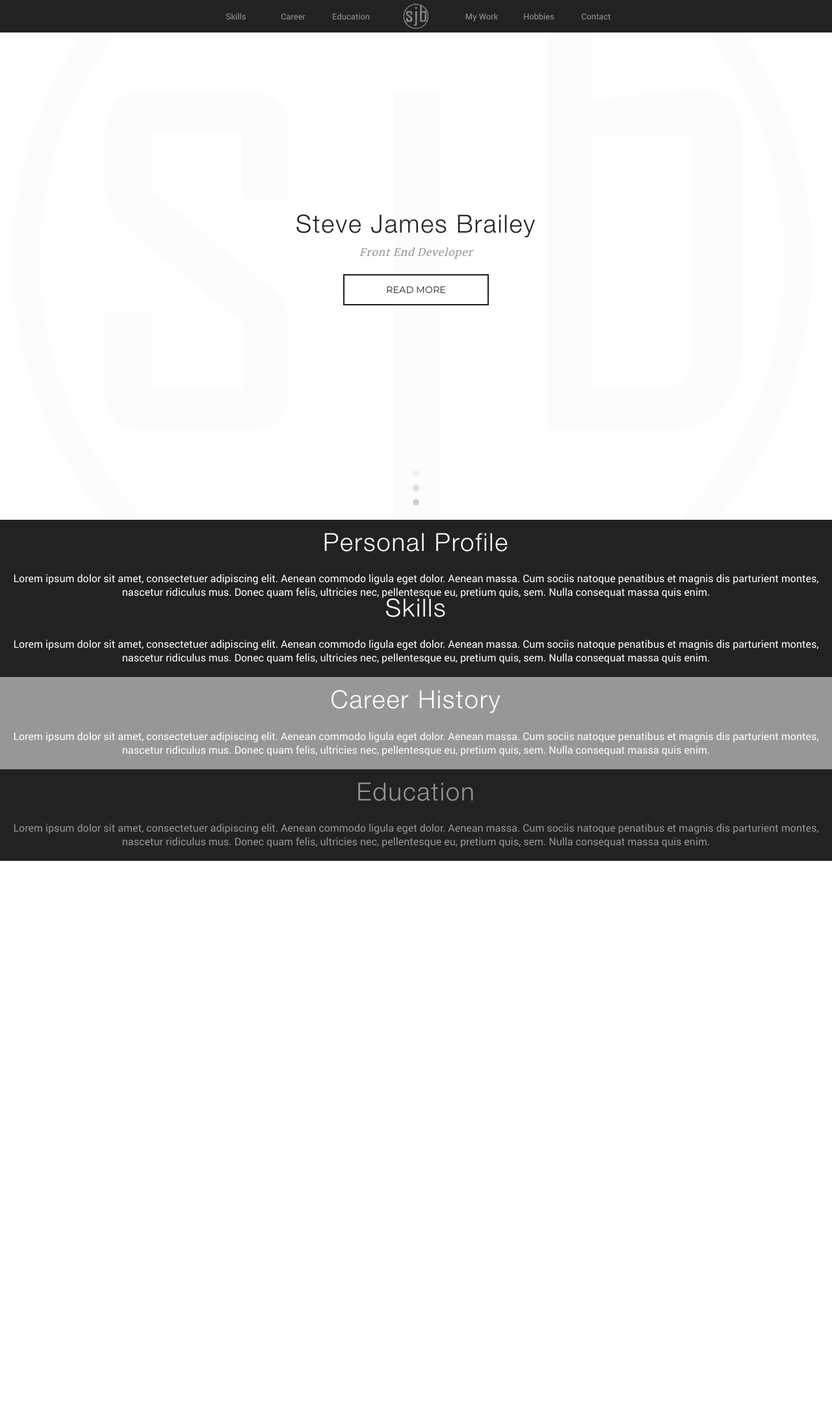
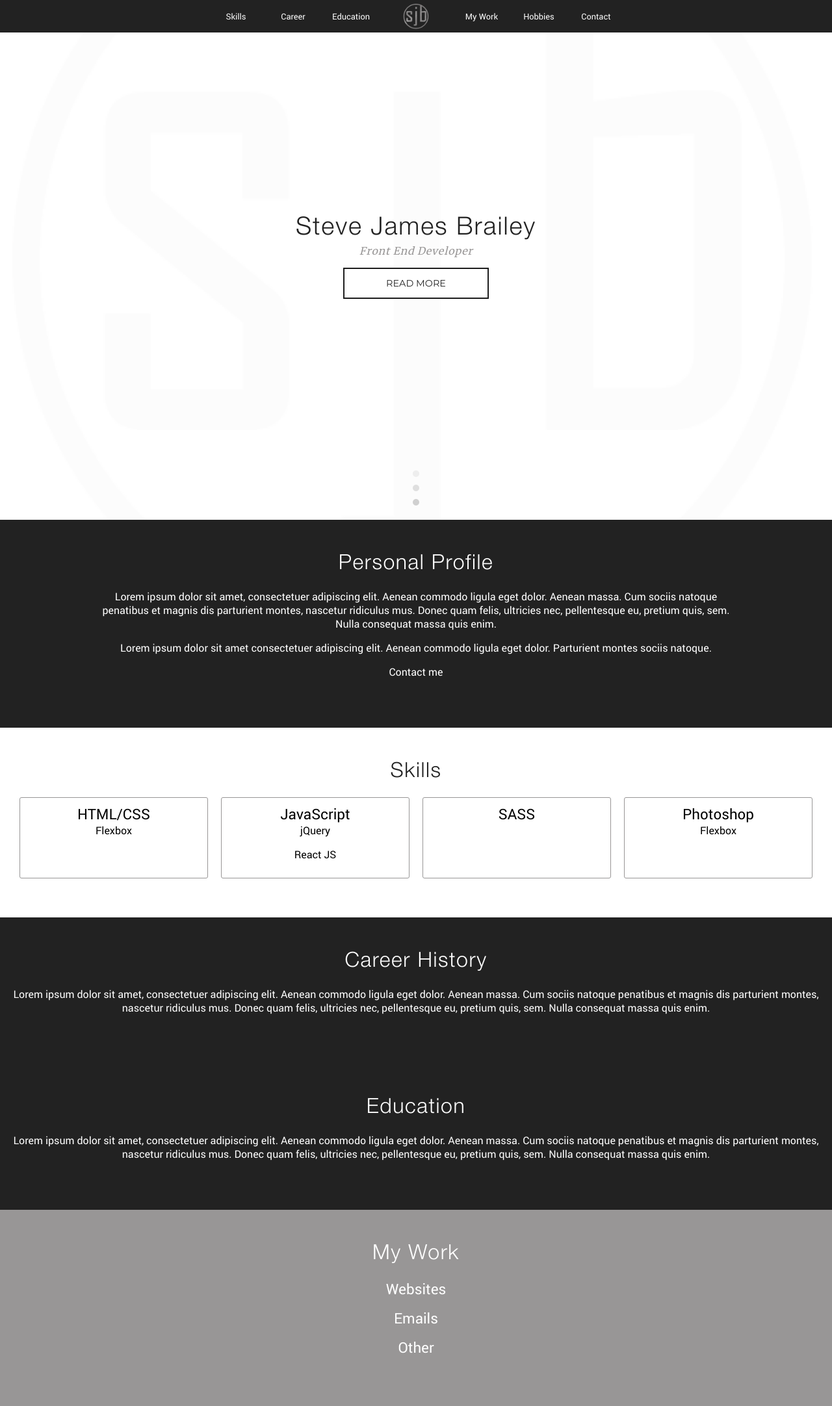
Before and after one commit to astortion/astortion.github.io, a PHP site: page / in a window 1280 px wide. Shown: the whole page at 65% size. Before the commit the page ends 1325 px from the top, so only its background shows below. Run offline with PHP 8.4, Linux system fonts and the light colour scheme.

Commit message:
more work

```diff
--- a/css/style.css
+++ b/css/style.css
@@ -75,38 +75,12 @@ input, textarea, button, select, label, a {
   -webkit-tap-highlight-color: rgba(0, 0, 0, 0);
 }
 
-h1, h2, h3, h4, h5, h6 {
+h1, h2 {
   font-weight: normal;
 }
 
-h1 {
-  font-size: 36px;
-  line-height: 40px;
-}
-
 h2 {
-  font-size: 32px;
-  line-height: 36px;
-}
-
-h3 {
-  font-size: 28px;
-  line-height: 34px;
-}
-
-h4 {
-  font-size: 21px;
-  line-height: 30px;
-}
-
-h5 {
-  font-size: 17px;
-  line-height: 24px;
-}
-
-h6 {
-  font-size: 14px;
-  line-height: 21px;
+  font-size: 1.4rem;
 }
 
 h1 {
@@ -117,8 +91,12 @@ h1 {
   margin-bottom: 1.2rem;
 }
 
+p {
+  margin-bottom: 1rem;
+}
+
 a {
-  color: #989696;
+  color: #ffffff;
   text-decoration: none;
 }
 
@@ -140,6 +118,9 @@ header .logo {
   margin-top: 5px;
 }
 
+nav {
+  height: 0px;
+}
 nav ul {
   background: #222222;
   transform: scale(1, 0);
@@ -163,7 +144,7 @@ nav a {
   transition: opacity 200ms ease-in-out;
 }
 nav a:hover {
-  color: #ffffff;
+  color: #989696;
 }
 nav input {
   display: none;
@@ -227,7 +208,7 @@ section {
   justify-content: center;
   text-align: center;
   align-items: center;
-  padding: 20px;
+  padding: 50px 20px 60px 20px;
 }
 
 #home {
@@ -271,8 +252,18 @@ section {
   color: #ffffff;
 }
 
+#skills ul {
+  width: 100%;
+}
+#skills li {
+  border: 1px solid #989696;
+  margin-bottom: 10px;
+  border-radius: 3px;
+  padding: 0.6rem;
+}
+
 #career {
-  background: #989696;
+  background: #222222;
   color: #ffffff;
 }
 #career h1 {
@@ -281,24 +272,32 @@ section {
 
 #education {
   background: #222222;
-  color: #989696;
+  color: #ffffff;
 }
 #education h1 {
-  color: #989696;
+  color: #ffffff;
+}
+
+#work {
+  background: #989696;
+  color: #ffffff;
+}
+#work h1 {
+  color: #ffffff;
 }
 
 /* Breakpoints ----------------------------*/
-@media only screen and (max-width: 359px) and (min-width: 320px) {
+@media (max-width: 359px) and (min-width: 320px) {
   html {
     font-size: 14px;
   }
 }
-@media breakpointXsmallPortrait {
-  #hmoe {
+@media (max-width: 480px) and (orientation: portrait) {
+  #home {
     transition: min-height 1000s steps(1);
   }
 }
-@media only screen and (min-width: 768px) {
+@media (min-width: 768px) {
   header {
     display: flex;
     justify-content: center;
@@ -309,9 +308,13 @@ section {
   }
   header .logo {
     margin: 0;
+    z-index: 999;
   }
   header label {
     display: none;
+  }
+  header nav {
+    height: auto;
   }
   header nav ul {
     display: flex;
@@ -320,16 +323,16 @@ section {
     transform: none;
     transition: unset;
   }
-  header nav ul li {
+  header nav li {
     border: 0;
   }
-  header nav ul li:nth-of-type(3) {
+  header nav li:nth-of-type(3) {
     margin-right: 56px;
   }
-  header nav ul li:nth-of-type(4) {
+  header nav li:nth-of-type(4) {
     margin-left: 56px;
   }
-  header nav ul li a {
+  header nav li a {
     opacity: 1;
     transition: unset;
   }
@@ -338,8 +341,20 @@ section {
     background-size: cover;
     background-position-x: -6px;
   }
-
-  h1 {
+  #home h1 {
     font-size: 2.4rem;
   }
+
+  #about p {
+    width: 80%;
+  }
+
+  #skills ul {
+    display: flex;
+  }
+  #skills li {
+    flex: 1;
+    border: 1px solid #989696;
+    margin: 0 10px;
+  }
 }
--- a/index.html
+++ b/index.html
@@ -42,10 +42,31 @@
 <section id="about">
     <h1>Personal Profile</h1>
     <p>Lorem ipsum dolor sit amet, consectetuer adipiscing elit. Aenean commodo ligula eget dolor. Aenean massa. Cum sociis natoque penatibus et magnis dis parturient montes, nascetur ridiculus mus. Donec quam felis, ultricies nec, pellentesque eu, pretium quis, sem. Nulla consequat massa quis enim.</p>
-    <div id="skills">
+    <p>Lorem ipsum dolor sit amet consectetuer adipiscing elit. Aenean commodo ligula eget dolor. Parturient montes sociis natoque.</p>
+    <p>Contact me</p>
+    </section>
+
+<section id="skills">
         <h1>Skills</h1>
-        <p>Lorem ipsum dolor sit amet, consectetuer adipiscing elit. Aenean commodo ligula eget dolor. Aenean massa. Cum sociis natoque penatibus et magnis dis parturient montes, nascetur ridiculus mus. Donec quam felis, ultricies nec, pellentesque eu, pretium quis, sem. Nulla consequat massa quis enim.</p>
-    </div>
+        <ul>
+            <li>
+                <h2>HTML/CSS</h2>
+                <p>Flexbox</p>
+            </li>
+            <li>
+                <h2>JavaScript</h2>
+                <p>jQuery</p>
+                <p>React JS</p>
+            </li>
+            <li>
+                <h2>SASS</h2>
+                <p></p>
+            </li>
+            <li>
+                <h2>Photoshop</h2>
+                <p>Flexbox</p>
+            </li>
+        </ul>
 </section>
 
 <section id="career">
@@ -58,6 +79,24 @@
     <p>Lorem ipsum dolor sit amet, consectetuer adipiscing elit. Aenean commodo ligula eget dolor. Aenean massa. Cum sociis natoque penatibus et magnis dis parturient montes, nascetur ridiculus mus. Donec quam felis, ultricies nec, pellentesque eu, pretium quis, sem. Nulla consequat massa quis enim.</p>
 </section>
 
+<section id="work">
+    <h1>My Work</h1>
+    <ul>
+            <li>
+                <h2>Websites</h2>
+                <p></p>
+            </li>
+            <li>
+                <h2>Emails</h2>
+                <p></p>
+            </li>
+            <li>
+                <h2>Other</h2>
+                <p></p>
+            </li>
+        </ul>
+</section>
+
 <script src="https://ajax.googleapis.com/ajax/libs/jquery/3.3.1/jquery.min.js"></script>
 <script id="__bs_script__">//<![CDATA[
     document.write("<script async src='http://HOST:3001/browser-sync/browser-sync-client.js?v=2.24.6'><\/script>".replace("http://localhost:3000/", location.hostname));
--- a/sass/_base.scss
+++ b/sass/_base.scss
@@ -26,16 +26,11 @@ body {
 
 input, textarea, button, select, label, a {-webkit-tap-highlight-color: rgba(0,0,0,0);}
 
-h1, h2, h3, h4, h5, h6 {
+h1, h2 {
     font-weight: normal;
 }
 
-h1 {font-size: 36px; line-height: 40px;}
-h2 {font-size: 32px; line-height: 36px;}
-h3 {font-size: 28px; line-height: 34px;}
-h4 {font-size: 21px; line-height: 30px;}
-h5 {font-size: 17px; line-height: 24px;}
-h6 {font-size: 14px; line-height: 21px;}
+h2 {font-size: 1.4rem;}
 
 h1 {
     font-family: $headingFontStack;
@@ -44,5 +39,5 @@ h1 {
     letter-spacing: 0.05em;
     margin-bottom: 1.2rem;
 }
-
-a {color: $primary; text-decoration: none;}
+p {margin-bottom: 1rem;}
+a {color: $light; text-decoration: none;}
--- a/sass/_variables.scss
+++ b/sass/_variables.scss
@@ -1,10 +1,7 @@
 // Breakpoints Variables ----------------------------/
-$breakpointXsmallPortrait: "only screen and (min-width: 768px) and (orientation:portrait)";
-$breakpointXXsmall: "only screen and (max-width: 359px) and (min-width: 320px)";
-$breakpointXsmall: "only screen and (min-width: 480px)";
-$breakpointSmall: "only screen and (min-width: 768px)";
-$breakpointMedium: "only screen and (min-width: 992px)";
-$breakpointLarge: "only screen and (min-width: 1200px)";
+$XXsmall: "(max-width: 359px) and (min-width: 320px)";
+$Xsmall: "(max-width: 480px) and (orientation:portrait)";
+$desktop: "(min-width: 768px)";
 
 // Site Variables ----------------------------/
 $primary: #989696;
--- a/sass/style.scss
+++ b/sass/style.scss
@@ -20,6 +20,7 @@ header {
 }
 
 nav {
+    height: 0px;
     ul {
         background: $dark;
         transform: scale(1, 0);
@@ -41,7 +42,7 @@ nav {
         display: block;
         opacity: 0;
         transition: opacity 200ms ease-in-out;
-        &:hover {color: $light;}
+        &:hover {color: $primary;}
     }
 
     input {display: none;}
@@ -87,7 +88,7 @@ section {
     justify-content: center;
     text-align: center;
     align-items: center;
-    padding: 20px;
+    padding: 50px 20px 60px 20px;
 }
 
 #home {
@@ -131,8 +132,18 @@ section {
     }
 }
 
+#skills {
+    ul {width: 100%;}
+    li {
+        border: 1px solid $primary;
+        margin-bottom: 10px;
+        border-radius: 3px;
+        padding: 0.6rem;
+    }
+}
+
 #career {
-    background: $primary;
+    background: $dark;
     color: $light;
     h1 {
         color: $light;
@@ -141,35 +152,46 @@ section {
 
 #education {
     background: $dark;
-    color: $primary;
+    color: $light;
     h1 {
-        color: $primary;
+        color: $light;
+    }
+}
+
+#work {
+    background: $primary;
+    color: $light;
+    h1 {
+        color: $light;
     }
 }
 
 /* Breakpoints ----------------------------*/
-@media #{$breakpointXXsmall} {
+@media #{$XXsmall} {
     html {font-size: 14px;}
 }
 
-@media #{breakpointXsmallPortrait} {
-    #hmoe {transition: min-height 1000s steps(1);}
+@media #{$Xsmall} {
+    #home {transition: min-height 1000s steps(1);}
 }
-@media #{$breakpointSmall} {
+
+@media #{$desktop} {
     header {
         display: flex;
         justify-content: center;
         align-items: center;
         > a {position: absolute;}
-        .logo {margin: 0;}
+        .logo {margin: 0; z-index: 999;}
         label {display: none;}
         nav {
+            height: auto;
             ul {
                 display: flex;
                 align-items: center;
                 justify-content: center;
                 transform: none;
                 transition: unset;
+            }
             li {
                 border: 0;
                 &:nth-of-type(3) {margin-right: 56px;}
@@ -178,13 +200,24 @@ section {
             }
         }
     }
-    }
 
     #home {
         background-size: cover;
         background-position-x: -6px;
-    }
         h1 {
             font-size: 2.4rem;
         }
     }
+    #about {
+        p {width: 80%;}
+    }
+    #skills {
+        ul {display: flex;}
+        li {
+            flex: 1;
+            border: 1px solid $primary;
+            margin: 0 10px;
+        }
+    }
+
+}
```
Lines whose indentation alone changed are shown as unchanged.
